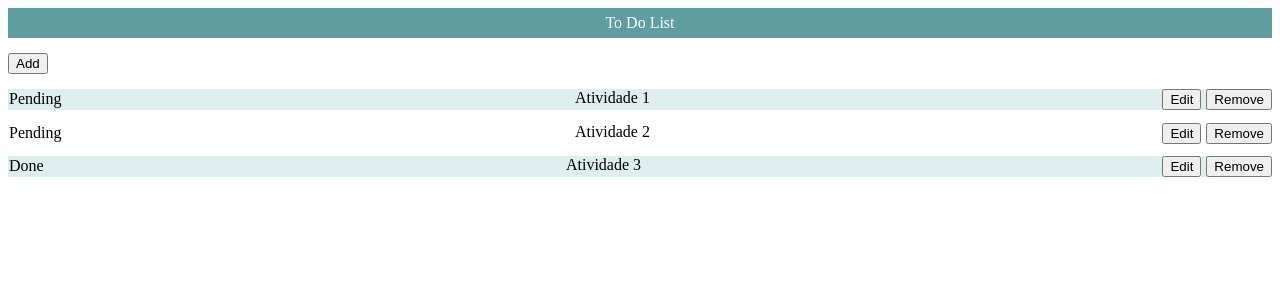
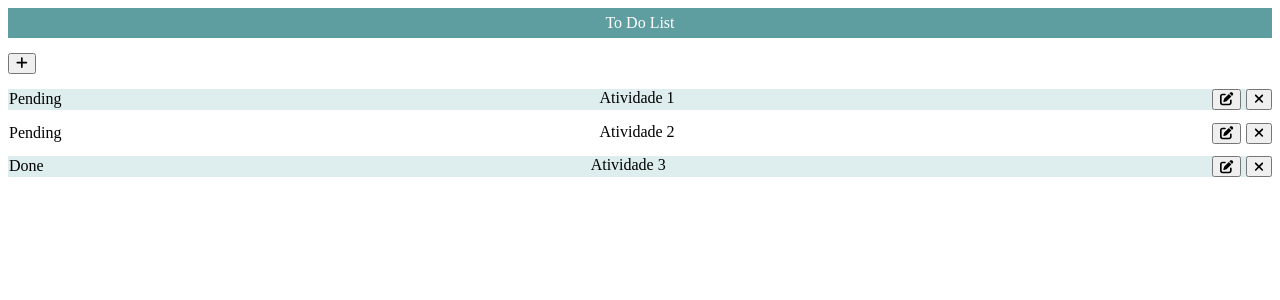
Before and after one commit to vkcosta/to-do-list-app, a React (Create React App) app: page / in a window 1280 px wide. Shown: the top 300 px of the page. Built offline with nearby package versions, Linux system fonts and the light colour scheme.

Commit message:
Adicionando o font awesome

```diff
--- a/package.json
+++ b/package.json
@@ -3,6 +3,11 @@
   "version": "0.1.0",
   "private": true,
   "dependencies": {
+    "@fortawesome/fontawesome-svg-core": "^6.5.2",
+    "@fortawesome/free-brands-svg-icons": "^6.5.2",
+    "@fortawesome/free-regular-svg-icons": "^6.5.2",
+    "@fortawesome/free-solid-svg-icons": "^6.5.2",
+    "@fortawesome/react-fontawesome": "^0.2.2",
     "@testing-library/jest-dom": "^5.17.0",
     "@testing-library/react": "^13.4.0",
     "@testing-library/user-event": "^13.5.0",
--- a/src/components/listComponent/listComponent.css
+++ b/src/components/listComponent/listComponent.css
@@ -31,6 +31,6 @@
   flex-direction: column;
 }
 
-.line{
+.line {
   background-color: #deeded;
 }
--- a/src/components/listComponent/listComponent.tsx
+++ b/src/components/listComponent/listComponent.tsx
@@ -1,5 +1,7 @@
 import { useState } from "react";
 import './listComponent.css';
+import { FontAwesomeIcon } from '@fortawesome/react-fontawesome';
+import { faAdd, faEdit, faRemove } from "@fortawesome/free-solid-svg-icons";
 
 interface IItemList {
   key: number,
@@ -83,7 +85,7 @@ function ListComponent() {
   }
 
   return (
-    <div>
+    <div className="container">
 
       {(editingItem) ?
         //Visualização para edição
@@ -109,7 +111,9 @@ function ListComponent() {
         :
         //Visualização normal
         <div>
-          <button onClick={add} className="buttonAdd">Add</button>
+          <button onClick={add} className="buttonAdd" title="Add">
+            <FontAwesomeIcon icon={faAdd}></FontAwesomeIcon>
+            </button>
 
           <div className="gridItem">
             {items
@@ -125,13 +129,17 @@ function ListComponent() {
                   <div > {item.title} </div>
 
                   <div className="buttons">
-                    <button onClick={() => {
+                    <button title="Edit" onClick={() => {
                       startEdit(item);
-                    }}>Edit</button>
+                    }}>
+                      <FontAwesomeIcon icon={faEdit}></FontAwesomeIcon>
+                      </button>
 
-                    <button onClick={() => {
+                    <button title="Remove" onClick={() => {
                       remove(item.key);
-                    }}>Remove</button>
+                    }}>
+                      <FontAwesomeIcon icon={faRemove}></FontAwesomeIcon>
+                      </button>
                   </div>
                 </div>
               ))}
```
Also changed, not shown: 1 other file (tests, documents, lock files or other folders).
